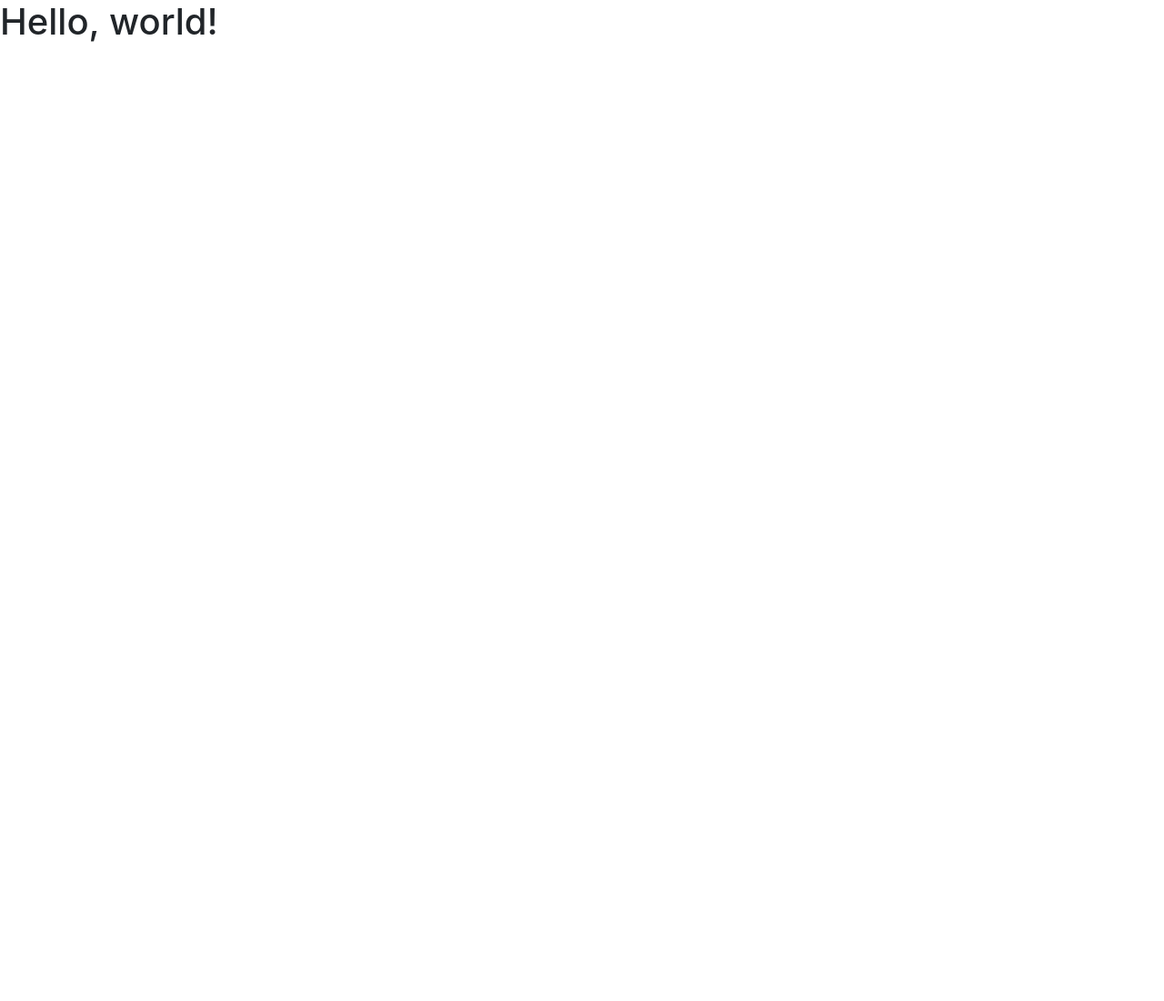
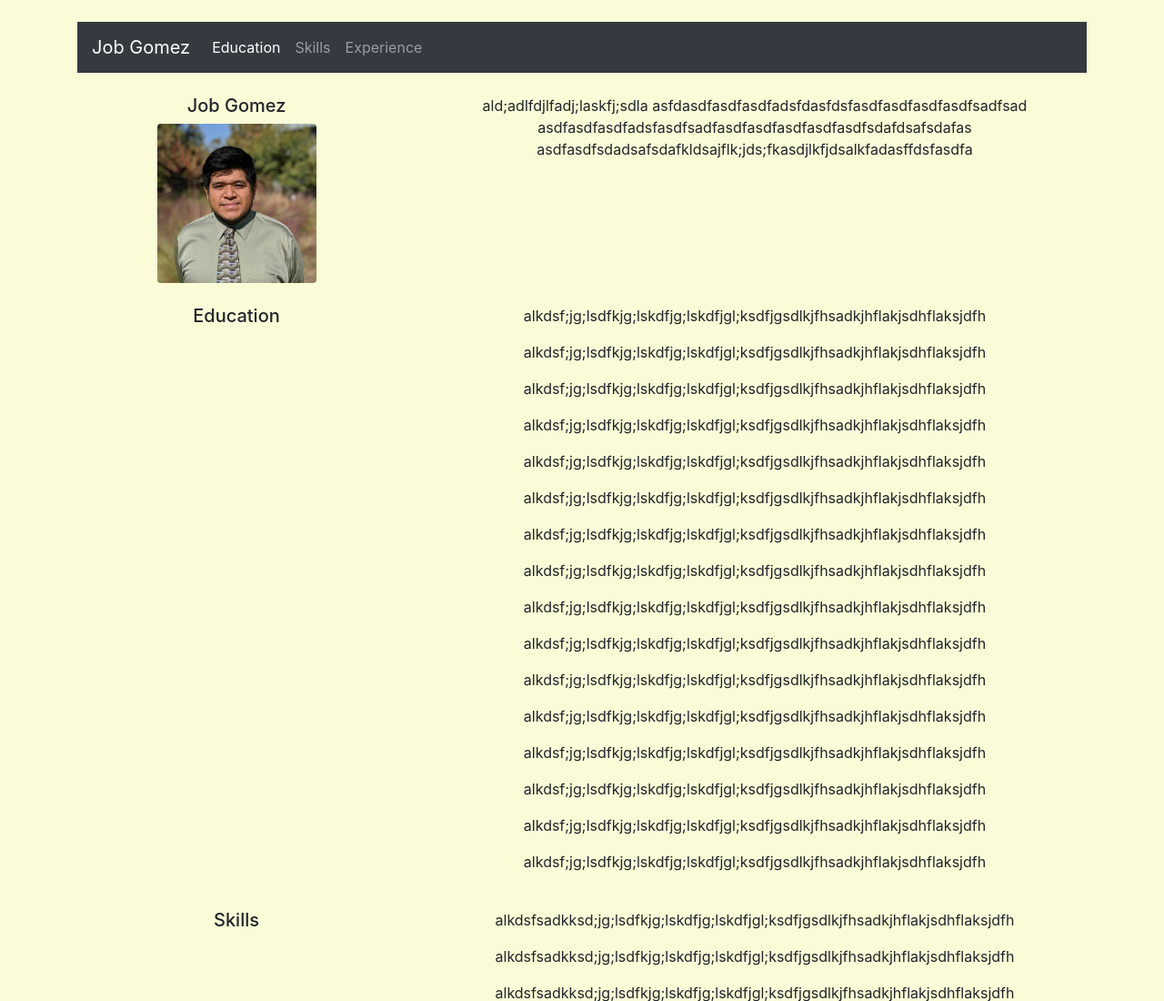
Before and after one commit to jgomez41/jgomez41.github.io, a plain HTML site: page index.html in a window 1280 px wide. Shown: the top 1100 px of the page at 91% size. Before the commit the page ends 800 px from the top, so only its background shows below. Drawn offline with nearby package versions, Linux system fonts and the light colour scheme.

Commit message:
Add files via upload

```diff
--- a/index.html
+++ b/index.html
@@ -6,14 +6,107 @@
     <meta name="viewport" content="width=device-width, initial-scale=1, shrink-to-fit=no">
     <!-- Bootstrap CSS -->
     <link rel="stylesheet" href="https://stackpath.bootstrapcdn.com/bootstrap/4.3.1/css/bootstrap.min.css" integrity="sha384-ggOyR0iXCbMQv3Xipma34MD+dH/1fQ784/j6cY/iJTQUOhcWr7x9JvoRxT2MZw1T" crossorigin="anonymous">
-    <title>Hello, world!</title>
+    <link rel="stylesheet" type="text/css" href="./style/style.css">
+	<title>Hello, world!</title>
 </head>
 
 
 
-<body>
-    <h1>Hello, world!</h1>
+<body class="back">
 
+	<div class="container mt-4 ">
+
+	<nav class="navbar navbar-expand-lg navbar-dark bg-dark">
+  		<button class="navbar-toggler" type="button" data-toggle="collapse" data-target="#navbarTogglerDemo01" aria-controls="navbarTogglerDemo01" aria-expanded="false" aria-label="Toggle navigation">
+    		<span class="navbar-toggler-icon"></span>
+  		</button>
+  		<div class="collapse navbar-collapse" id="navbarTogglerDemo01">
+    		<a class="navbar-brand" href="#">Job Gomez</a>
+    		<ul class="navbar-nav mr-auto mt-2 mt-lg-0">
+      			<li class="nav-item active">
+        			<a class="nav-link" href="#">Education<span class="sr-only">(current)</span></a>
+      			</li>
+      			<li class="nav-item">
+        			<a class="nav-link" href="#">Skills</a>
+      			</li>
+      			<li class="nav-item">
+        			<a class="nav-link" href="#">Experience</a>
+      			</li>
+    		</ul>
+  		</div>
+	</nav>
+
+
+
+	<div class="row mt-4">
+		<div class="col-md-4 text-center">
+			<h5> Job Gomez </h5>
+			<div> <img class="img_resize rounded" src="./img/me.png"> </div>
+		</div>
+		<div class="col-md-8 text-center">
+			<p class="text">ald;adlfdjlfadj;laskfj;sdla
+			asfdasdfasdfasdfadsfdasfdsfasdfasdfasdfasdfsadfsad
+			asdfasdfasdfadsfasdfsadfasdfasdfasdfasdfasdfsdafdsafsdafas
+			asdfasdfsdadsafsdafkldsajflk;jds;fkasdjlkfjdsalkfadasffdsfasdfa
+			</p>
+		</div>
+	</div>
+
+	<div class="row mt-4">
+		<div class="col-md-4 text-center">
+			<h5 class="text">Education</h5>
+		</div>
+		<div class="col-md-8 text-center">
+			<p class="text">alkdsf;jg;lsdfkjg;lskdfjg;lskdfjgl;ksdfjgsdlkjfhsadkjhflakjsdhflaksjdfh</p>
+			<p class="text">alkdsf;jg;lsdfkjg;lskdfjg;lskdfjgl;ksdfjgsdlkjfhsadkjhflakjsdhflaksjdfh</p>
+			<p class="text">alkdsf;jg;lsdfkjg;lskdfjg;lskdfjgl;ksdfjgsdlkjfhsadkjhflakjsdhflaksjdfh</p>
+			<p class="text">alkdsf;jg;lsdfkjg;lskdfjg;lskdfjgl;ksdfjgsdlkjfhsadkjhflakjsdhflaksjdfh</p>
+			<p class="text">alkdsf;jg;lsdfkjg;lskdfjg;lskdfjgl;ksdfjgsdlkjfhsadkjhflakjsdhflaksjdfh</p>
+			<p class="text">alkdsf;jg;lsdfkjg;lskdfjg;lskdfjgl;ksdfjgsdlkjfhsadkjhflakjsdhflaksjdfh</p>
+			<p class="text">alkdsf;jg;lsdfkjg;lskdfjg;lskdfjgl;ksdfjgsdlkjfhsadkjhflakjsdhflaksjdfh</p>
+			<p class="text">alkdsf;jg;lsdfkjg;lskdfjg;lskdfjgl;ksdfjgsdlkjfhsadkjhflakjsdhflaksjdfh</p>
+			<p class="text">alkdsf;jg;lsdfkjg;lskdfjg;lskdfjgl;ksdfjgsdlkjfhsadkjhflakjsdhflaksjdfh</p>
+			<p class="text">alkdsf;jg;lsdfkjg;lskdfjg;lskdfjgl;ksdfjgsdlkjfhsadkjhflakjsdhflaksjdfh</p>
+			<p class="text">alkdsf;jg;lsdfkjg;lskdfjg;lskdfjgl;ksdfjgsdlkjfhsadkjhflakjsdhflaksjdfh</p>
+			<p class="text">alkdsf;jg;lsdfkjg;lskdfjg;lskdfjgl;ksdfjgsdlkjfhsadkjhflakjsdhflaksjdfh</p>
+			<p class="text">alkdsf;jg;lsdfkjg;lskdfjg;lskdfjgl;ksdfjgsdlkjfhsadkjhflakjsdhflaksjdfh</p>
+			<p class="text">alkdsf;jg;lsdfkjg;lskdfjg;lskdfjgl;ksdfjgsdlkjfhsadkjhflakjsdhflaksjdfh</p>
+			<p class="text">alkdsf;jg;lsdfkjg;lskdfjg;lskdfjgl;ksdfjgsdlkjfhsadkjhflakjsdhflaksjdfh</p>
+			<p class="text">alkdsf;jg;lsdfkjg;lskdfjg;lskdfjgl;ksdfjgsdlkjfhsadkjhflakjsdhflaksjdfh</p>
+		</div>
+	</div>
+
+	<div class="row mt-4">
+		<div class="col-md-4 text-center">
+			<h5 class="text">Skills</h5>
+		</div>
+		<div class="col-md-8 text-center">
+			<p class="text">alkdsfsadkksd;jg;lsdfkjg;lskdfjg;lskdfjgl;ksdfjgsdlkjfhsadkjhflakjsdhflaksjdfh</p>
+			<p class="text">alkdsfsadkksd;jg;lsdfkjg;lskdfjg;lskdfjgl;ksdfjgsdlkjfhsadkjhflakjsdhflaksjdfh</p>
+			<p class="text">alkdsfsadkksd;jg;lsdfkjg;lskdfjg;lskdfjgl;ksdfjgsdlkjfhsadkjhflakjsdhflaksjdfh</p>
+			<p class="text">alkdsfsadkksd;jg;lsdfkjg;lskdfjg;lskdfjgl;ksdfjgsdlkjfhsadkjhflakjsdhflaksjdfh</p>
+			<p class="text">alkdsfsadkksd;jg;lsdfkjg;lskdfjg;lskdfjgl;ksdfjgsdlkjfhsadkjhflakjsdhflaksjdfh</p>
+			<p class="text">alkdsfsadkksd;jg;lsdfkjg;lskdfjg;lskdfjgl;ksdfjgsdlkjfhsadkjhflakjsdhflaksjdfh</p>
+			<p class="text">alkdsfsadkksd;jg;lsdfkjg;lskdfjg;lskdfjgl;ksdfjgsdlkjfhsadkjhflakjsdhflaksjdfh</p>
+		</div>
+	</div>
+
+	<div class="row mt-4">
+		<div class="col-md-4 text-center">
+			<h5 class="text">Experience</h5>
+		</div>
+		<div class="col-md-8 text-center">
+			<p class="text">alkdsf;jg;lsdfkjg;lskdfjg;lskdfjgl;ksdfjgsdlkjfhsadkjhflakjsdhflaksjdfh</p>
+			<p class="text">alkdsf;jg;lsdfkjg;lskdfjg;lskdfjgl;ksdfjgsdlkjfhsadkjhflakjsdhflaksjdfh</p>
+			<p class="text">alkdsf;jg;lsdfkjg;lskdfjg;lskdfjgl;ksdfjgsdlkjfhsadkjhflakjsdhflaksjdfh</p>
+			<p class="text">alkdsf;jg;lsdfkjg;lskdfjg;lskdfjgl;ksdfjgsdlkjfhsadkjhflakjsdhflaksjdfh</p>
+			<p class="text">alkdsf;jg;lsdfkjg;lskdfjg;lskdfjgl;ksdfjgsdlkjfhsadkjhflakjsdhflaksjdfh</p>
+			<p class="text">alkdsf;jg;lsdfkjg;lskdfjg;lskdfjgl;ksdfjgsdlkjfhsadkjhflakjsdhflaksjdfh</p>
+			<p class="text">alkdsf;jg;lsdfkjg;lskdfjg;lskdfjgl;ksdfjgsdlkjfhsadkjhflakjsdhflaksjdfh</p>
+		</div>
+	</div>
+
+	</div>
 
 
 
--- /dev/null
+++ b/style/style.css
@@ -0,0 +1,10 @@
+.img_resize {
+	width: 50%;
+	height: 50%;
+}
+.back {
+	background-color: #FAFBD7;
+}
+.text {
+	overflow-wrap: break-word;
+}
```
Also changed, not shown: img/me.png (added).
